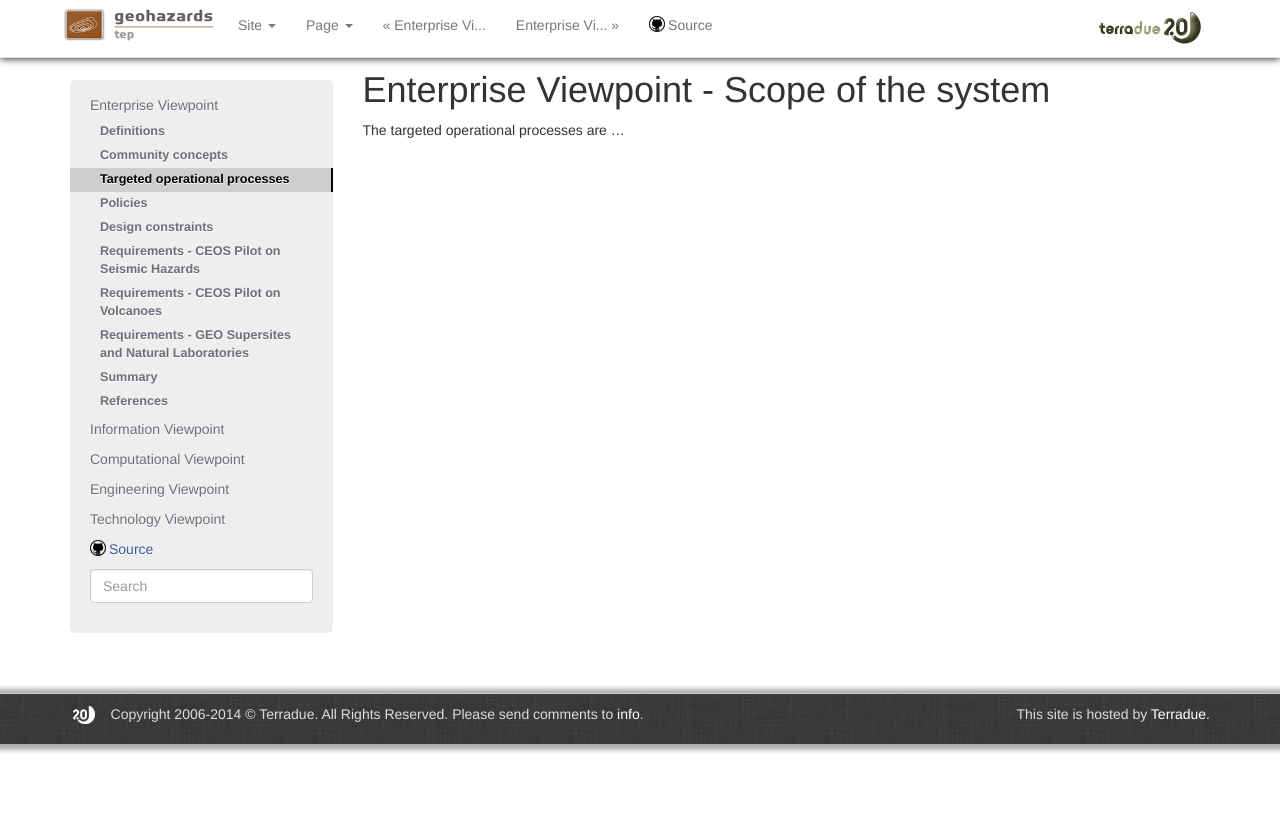
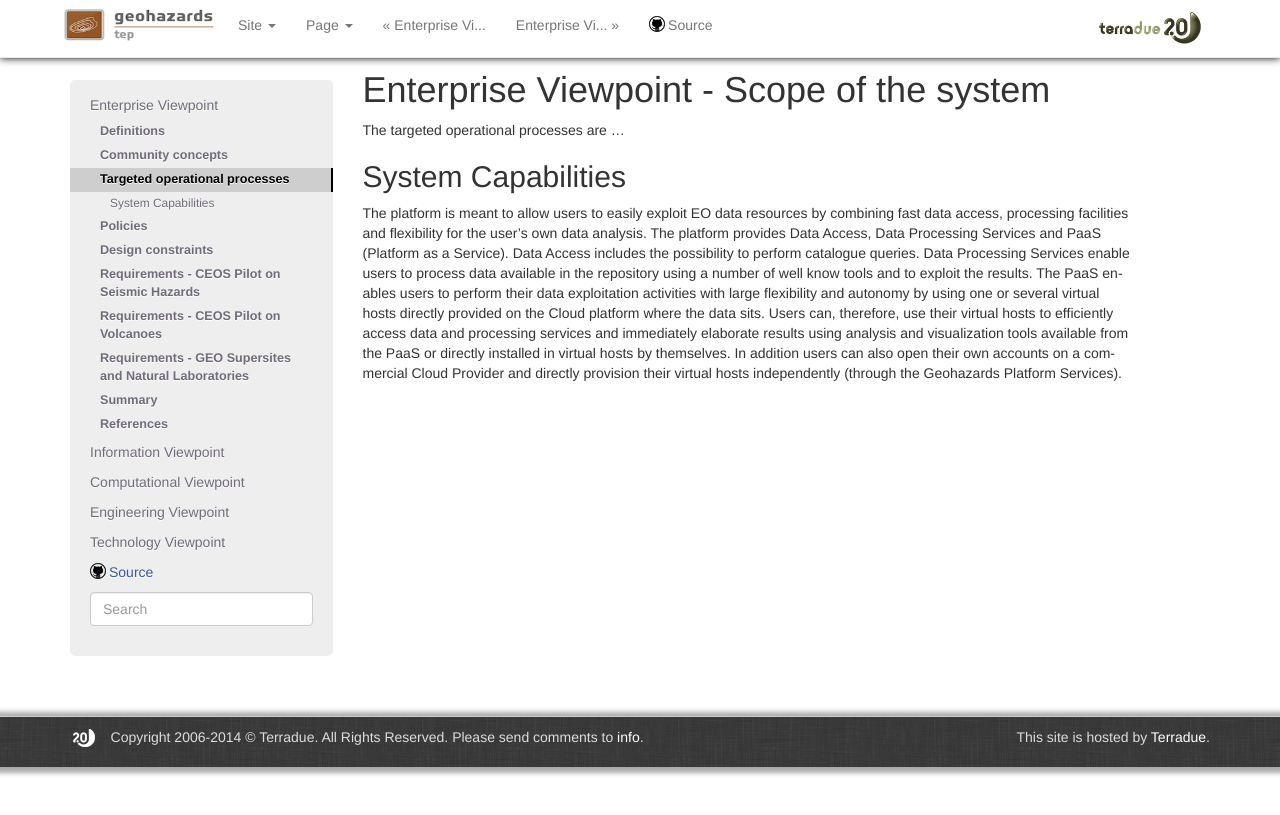
Before and after one commit to Terradue/doc-tep-geohazards-arch, a Sphinx documentation site: the page built from source/enterprise/scope.rst, in a window 1280 px wide. Shown: the top 815 px of the page. Built offline with Sphinx 7.4.7, drawn with Linux system fonts in a browser that asks for light colours.

Commit message:
Update scope.rst

```diff
--- a/source/enterprise/scope.rst
+++ b/source/enterprise/scope.rst
@@ -2,3 +2,14 @@ Enterprise Viewpoint - Scope of the system
 ##########################################
 
 The targeted operational processes are ...
+
+System Capabilities
+-------------------
+
+The platform is meant to allow users to easily exploit EO data resources by combining fast data access, processing facilities and flexibility for the user's own data analysis.
+The platform provides Data Access, Data Processing Services and PaaS (Platform as a Service).
+Data Access includes the possibility to perform catalogue queries.
+Data Processing Services enable users to process data available in the repository using a number of well know tools and to exploit the results.
+The PaaS enables users to perform their data exploitation activities with large flexibility and autonomy by using one or several virtual hosts directly provided on the Cloud platform where the data sits.
+Users can, therefore, use their virtual hosts to efficiently access data and processing services and immediately elaborate results using analysis and visualization tools available from the PaaS or directly installed in virtual hosts by themselves.
+In addition users can also open their own accounts on a commercial Cloud Provider and directly provision their virtual hosts independently (through the Geohazards Platform Services).
```
